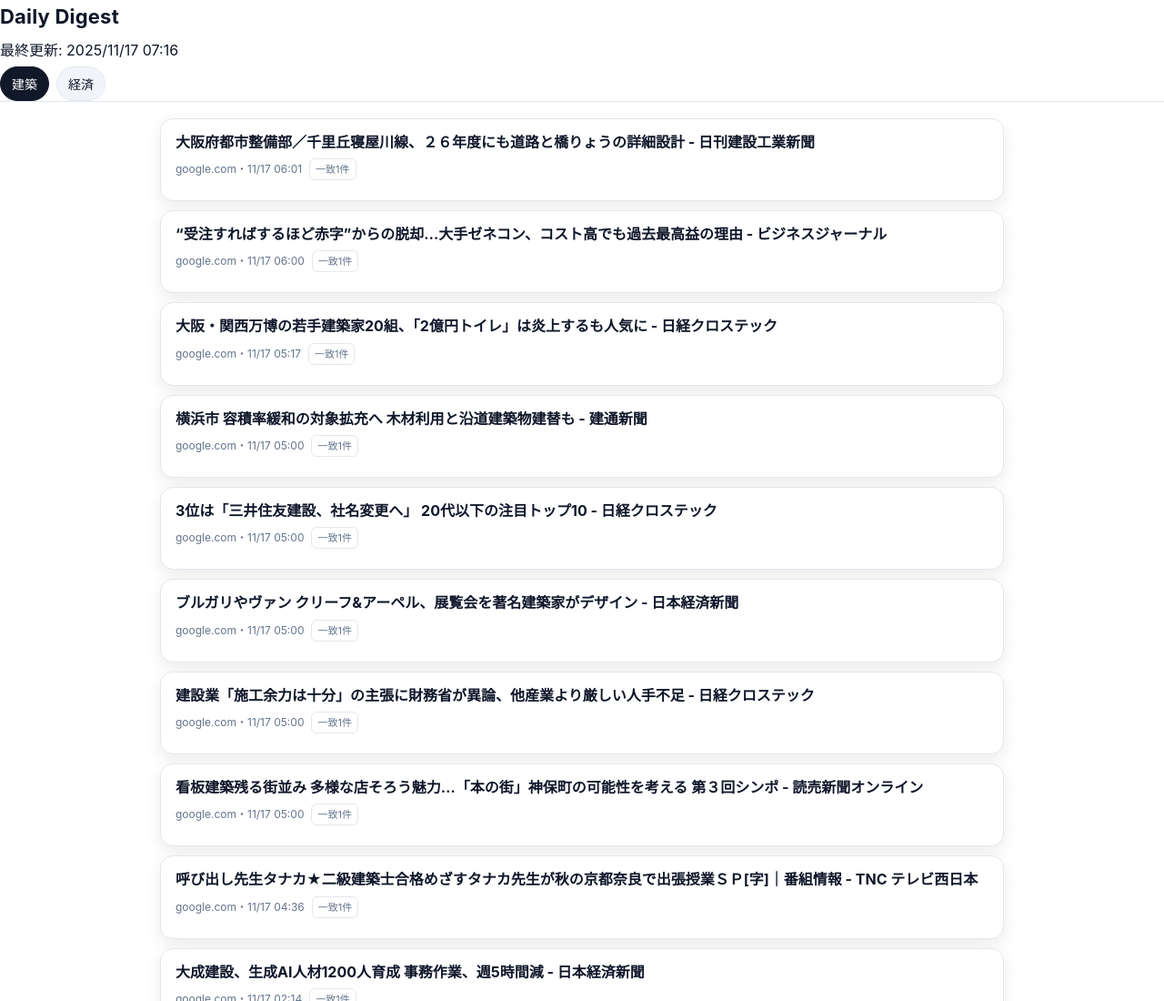
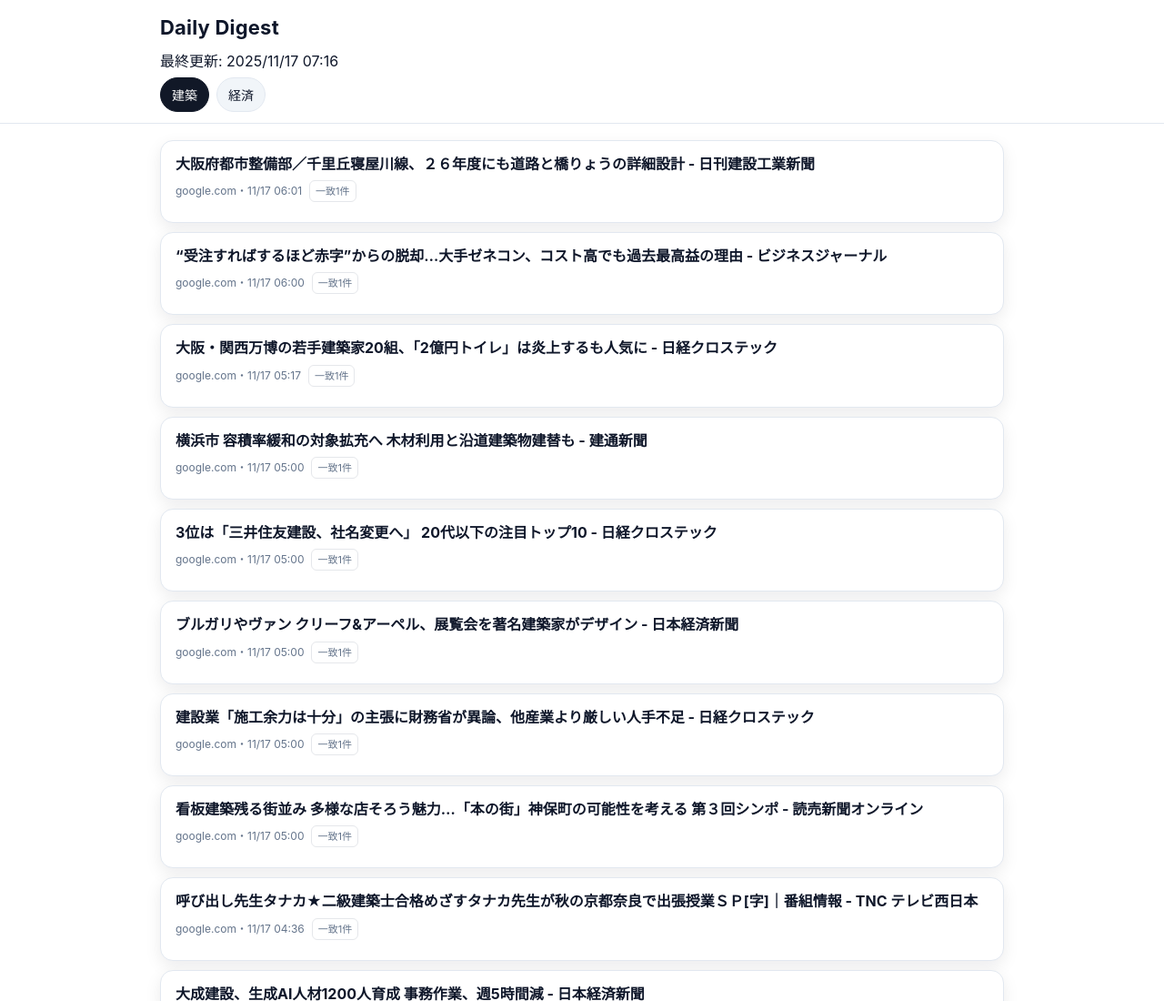
Before and after one commit to ToudaKaito/news-digest, a plain HTML site: page docs/index.html in a window 1280 px wide. Shown: the top 1100 px of the page at 91% size. Drawn offline with Linux system fonts and the light colour scheme.

Commit message:
Wrap header content in a div with class 'inner'

```diff
--- a/docs/index.html
+++ b/docs/index.html
@@ -8,9 +8,11 @@
 </head>
 <body>
   <header>
-    <h1>Daily Digest</h1>
-    <div id="meta"></div>
-    <nav id="tabs"></nav>
+    <div class="inner">
+      <h1>Daily Digest</h1>
+      <div id="meta"></div>
+      <nav id="tabs"></nav>
+    </div>
   </header>
   <main id="list"></main>
   <footer id="foot"></footer>
```
